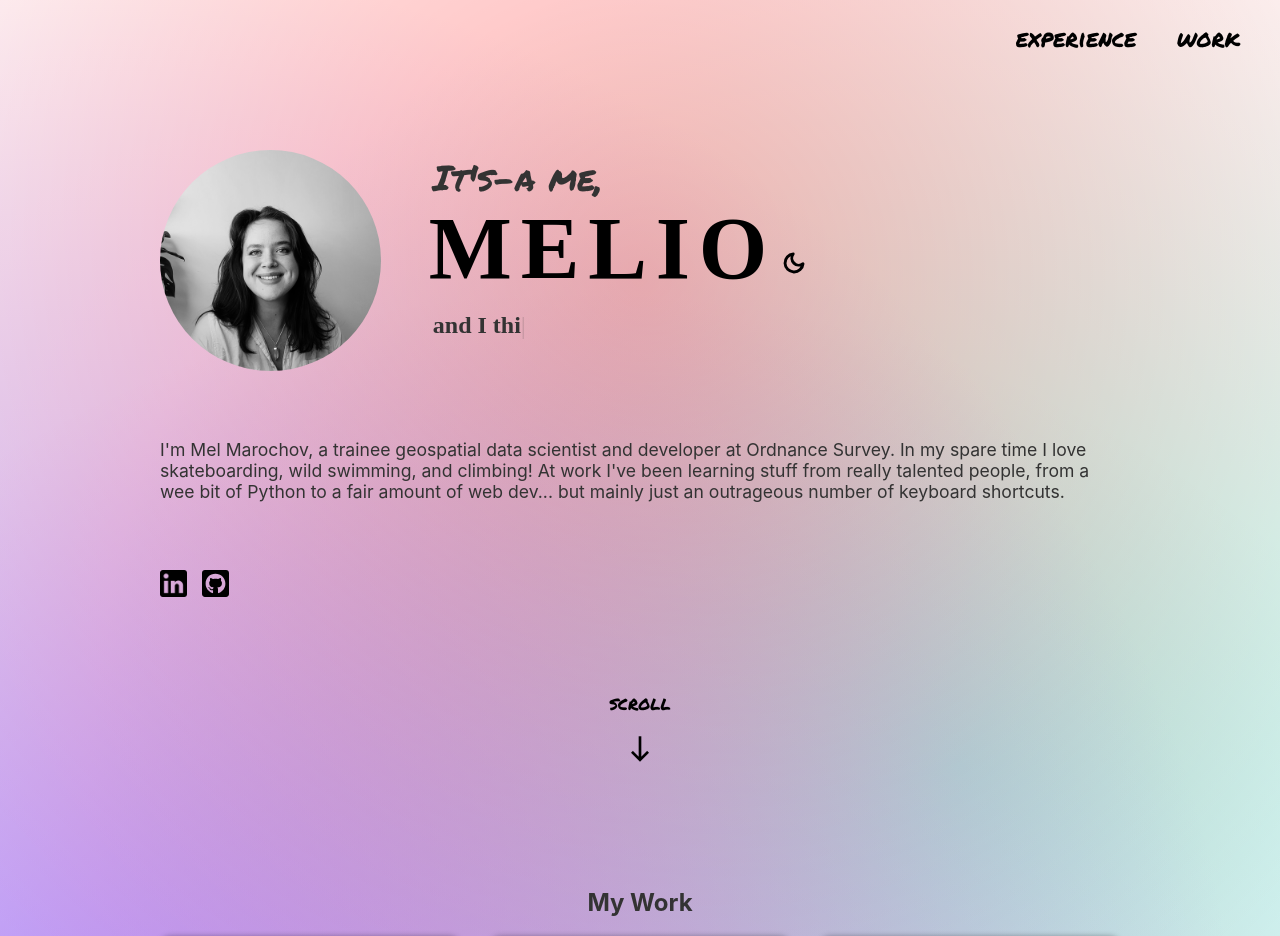
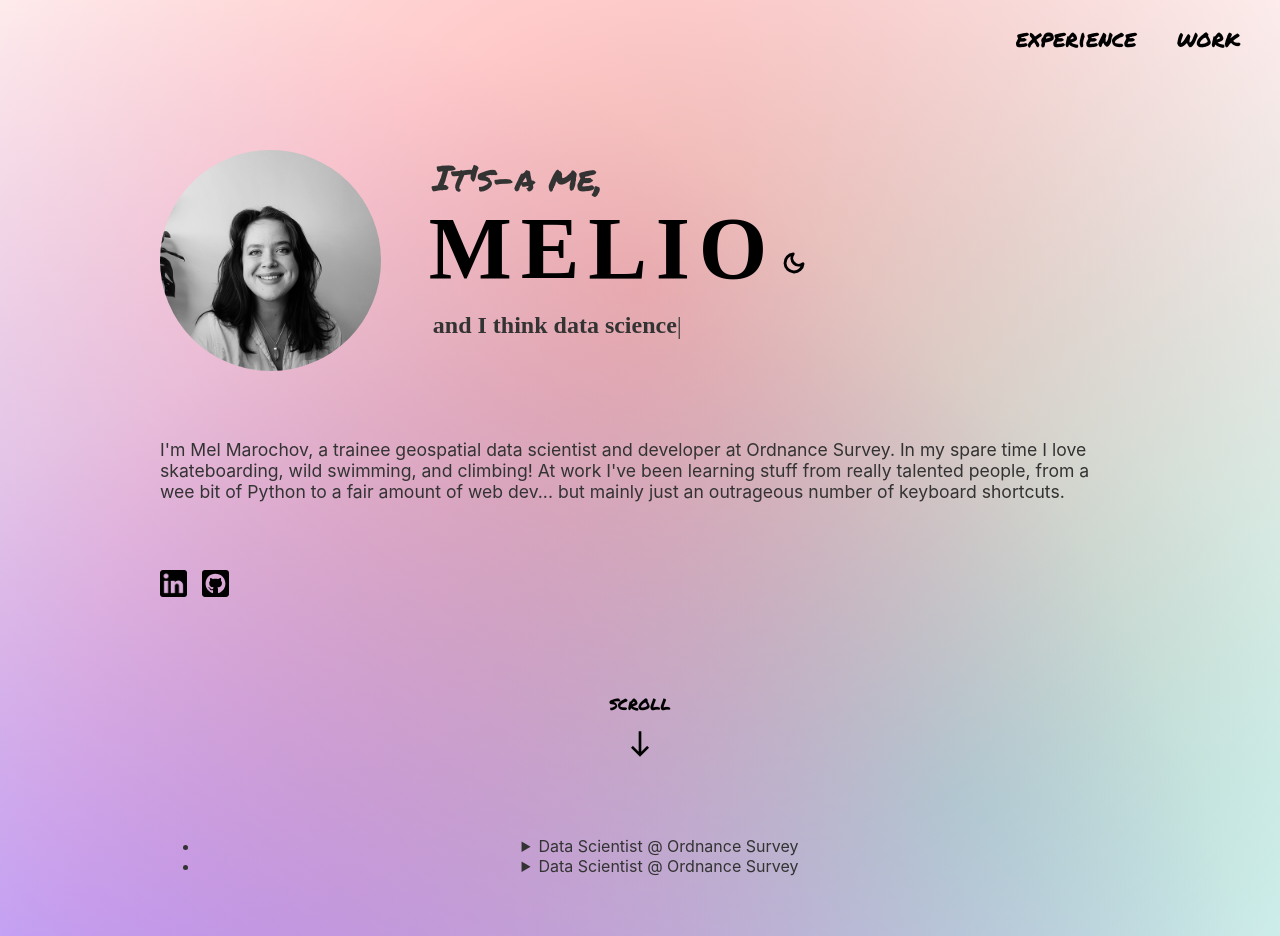
Before and after one commit to MMarochov/website, a Svelte app: page / in a window 1280 px wide. Shown: the top 936 px of the page. Built offline with nearby package versions, Linux system fonts and the light colour scheme; a web font is replaced by a local one.

Commit message:
start using named slots

```diff
--- a/src/App.svelte
+++ b/src/App.svelte
@@ -13,7 +13,11 @@
 <main>
   <NavBar />
   <section id="landing-page">
-    <Name />
+    <Name>
+      <span slot="intro">It's-a me,</span>
+      <span slot="name">Melio</span>
+      <!-- <span slot="typed"></span> -->
+    </Name>
     <About>
       I'm Mel Marochov, a trainee geospatial data scientist and developer at
       Ordnance Survey. In my spare time I love skateboarding, wild swimming, and
@@ -25,11 +29,13 @@
     <ScrollArrow href="#work" />
   </section>
   <ScrollToTop />
+  <section id="experience">
+    <Experience>
+      <span slot="role">Mel</span>
+    </Experience>
+  </section>
   <section id="work">
     <Work />
-  </section>
-  <section id="experience">
-    <Experience />
   </section>
 </main>
 
--- a/src/components/Name.svelte
+++ b/src/components/Name.svelte
@@ -14,14 +14,18 @@
 <section id="name-container">
   <img src="images\mel_headshot.jpg" alt="{name}'s profile picture" />
   <section id="text-container">
-    <p class="subheading">It's-a me,</p>
+    <p class="intro">
+      <slot name="intro" />
+    </p>
     <div id="name">
-      <h1 class="neon-text">Melio</h1>
+      <h1 class="neon-text">
+        <slot name="name" />
+      </h1>
       <Mode>Toggle</Mode>
     </div>
     <Typed
       strings={[
-        "I love web development...",
+        "I lovedevelopment...",
         "and I think data science is pretty cool!",
         "oh and also, I think the Earth is flat.",
       ]}
@@ -66,7 +70,7 @@
     align-items: flex-end;
   }
 
-  .subheading {
+  .intro {
     font-family: "Permanent Marker", cursive;
     font-size: 2.2em;
     font-weight: normal;
--- a/src/components/Timeline.svelte
+++ b/src/components/Timeline.svelte
@@ -0,0 +1,24 @@
+<div class="wrapper">
+  <ul class="timeline">
+    <li>
+      <details class="panel">
+        <summary>
+          <slot name="role" /> @ <slot name="org" />
+        </summary>
+        <p>
+          <slot name="description" />
+        </p>
+      </details>
+    </li>
+    <li>
+        <details class="panel">
+          <summary>
+            <slot name="role" /> @ <slot name="org" />
+          </summary>
+          <p>
+            <slot name="description" />
+          </p>
+        </details>
+      </li>
+  </ul>
+</div>
--- a/src/sections/Experience.svelte
+++ b/src/sections/Experience.svelte
@@ -1 +1,48 @@
 <!-- Experience.svelte -->
+<script>
+    import Timeline from "../components/Timeline.svelte"
+    const experiences = [
+    {
+      open: true,
+      org: "Ordnance Survey",
+      role: "Graduate Data Scientist",
+      months: "April - September",
+      years: "2022",
+      description:
+        "My second placement on the Graduate scheme at Ordnance Survey saw me joining the Rapid Prototyping Team and getting thrown in at the deep end of data science. Having the chance to work on a diverse array of  projects has led me to enhance a variety of skills, from Python programming to agile development. On my first day in the team I didn't have the foggiest clue how to build a website, but now I've made this one, and discovered a new passion in the process! Creating cool prototypes using geospatial data in a fast-paced (and fun) environment has made this my favourite placement so far.",
+    },
+    {
+      open: false,
+      org: "Ordnance Survey",
+      role: "Graduate Research Scientist",
+      months: "September - March",
+      years: "2021/22",
+      description:
+        "For my first placement on the OS Grad scheme I joined the Research and Innovation teams. In this placement I focused on advancing OS' efforts to incorporate ethical practice in their workflows which use geospatial data and artificial intelligence (GeoAI). Some of the highlights were running an external-facing hybrid workshop on practical tools in GeoAI ethics, and creating a Model Hub for OS' re-usable machine learning algorithms.",
+    },
+    {
+      open: false,
+      org: "Durham University",
+      role: "M. Sc. (by research) Geography",
+      months: "October - January",
+      years: "2019 - 2021",
+      description:
+        "The crux of my postgraduate research was to develop a method which uses deep learning for semantic segmentation of Sentinel-2 satellite imagery containing marine-terminating glaciers in Greenland. I published a paper in one of the top peer-reviewed glaciology journals, presented at the EGU2020: Sharing Geoscience Online conference, and demonstrated in undergraduate Remote Sensing practicals. To see what I made, checkout the Work section below!",
+    },
+    {
+      open: false,
+      org: "Durham University",
+      role: "B. Sc. Geography",
+      months: "October - July",
+      years: "2016 - 2019",
+      description:
+        "I pursued my passion for Geography by undertaking a B.Sc. degree at Durham University, specialising in glaciology in my final year and writing a dissertation on the evolution of supraglacial meltwater features on an ice shelf in East Antarctica. This degree took me all over the UK, to Portugal and to Iceland, and to top it all off I was awarded The Willimott Prize for graduating with the second highest grade in my year.",
+    },
+  ];
+</script>
+
+<Timeline>
+	<span slot="role">Data Scientist</span>
+    <span slot="org">Ordnance Survey</span>
+    <span slot="description">My second placement on the Graduate scheme at Ordnance Survey saw me joining the Rapid Prototyping Team and getting thrown in at the deep end of data science. Having the chance to work on a diverse array of  projects has led me to enhance a variety of skills, from Python programming to agile development. On my first day in the team I didn't have the foggiest clue how to build a website, but now I've made this one, and discovered a new passion in the process! Creating cool prototypes using geospatial data in a fast-paced (and fun) environment has made this my favourite placement so far.</span>
+</Timeline>
```
